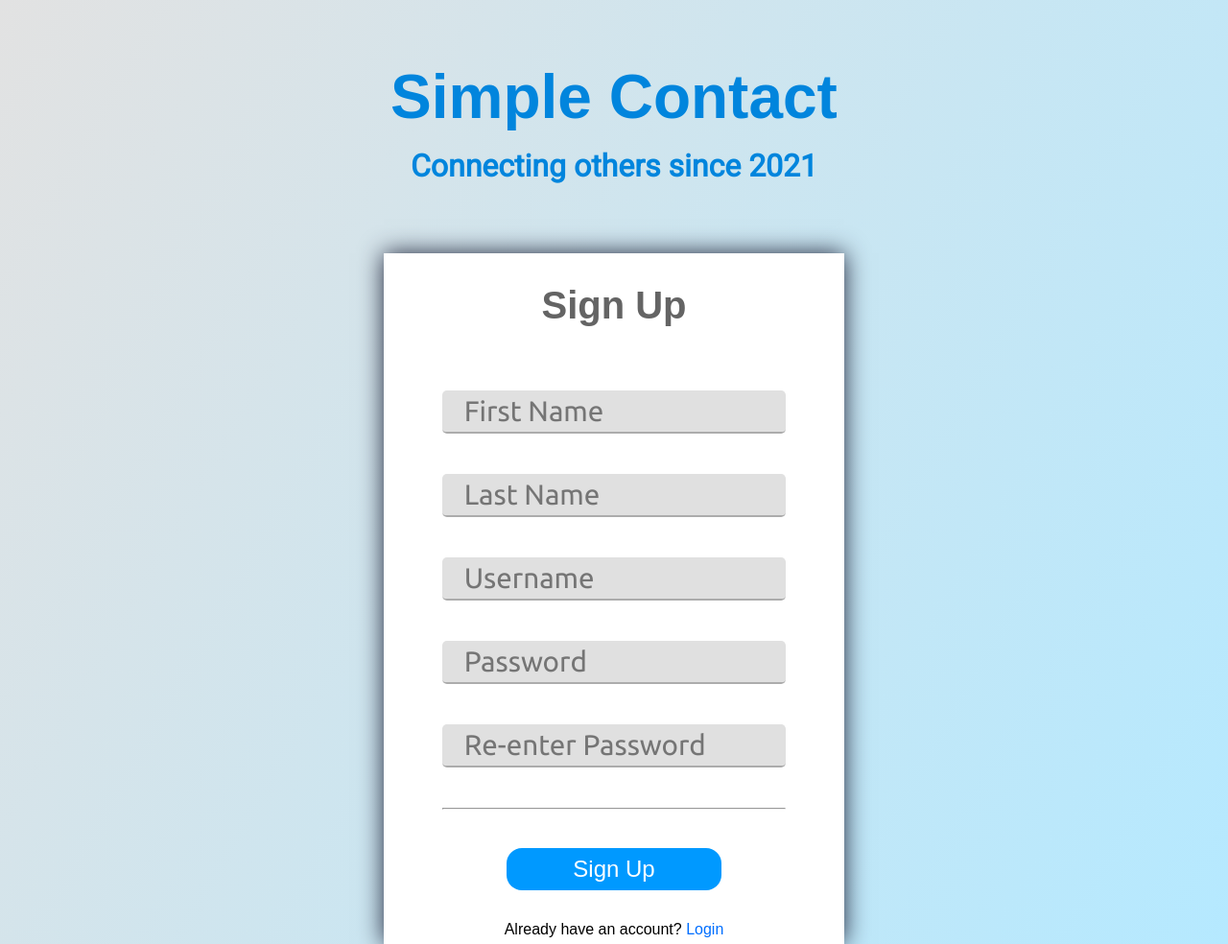
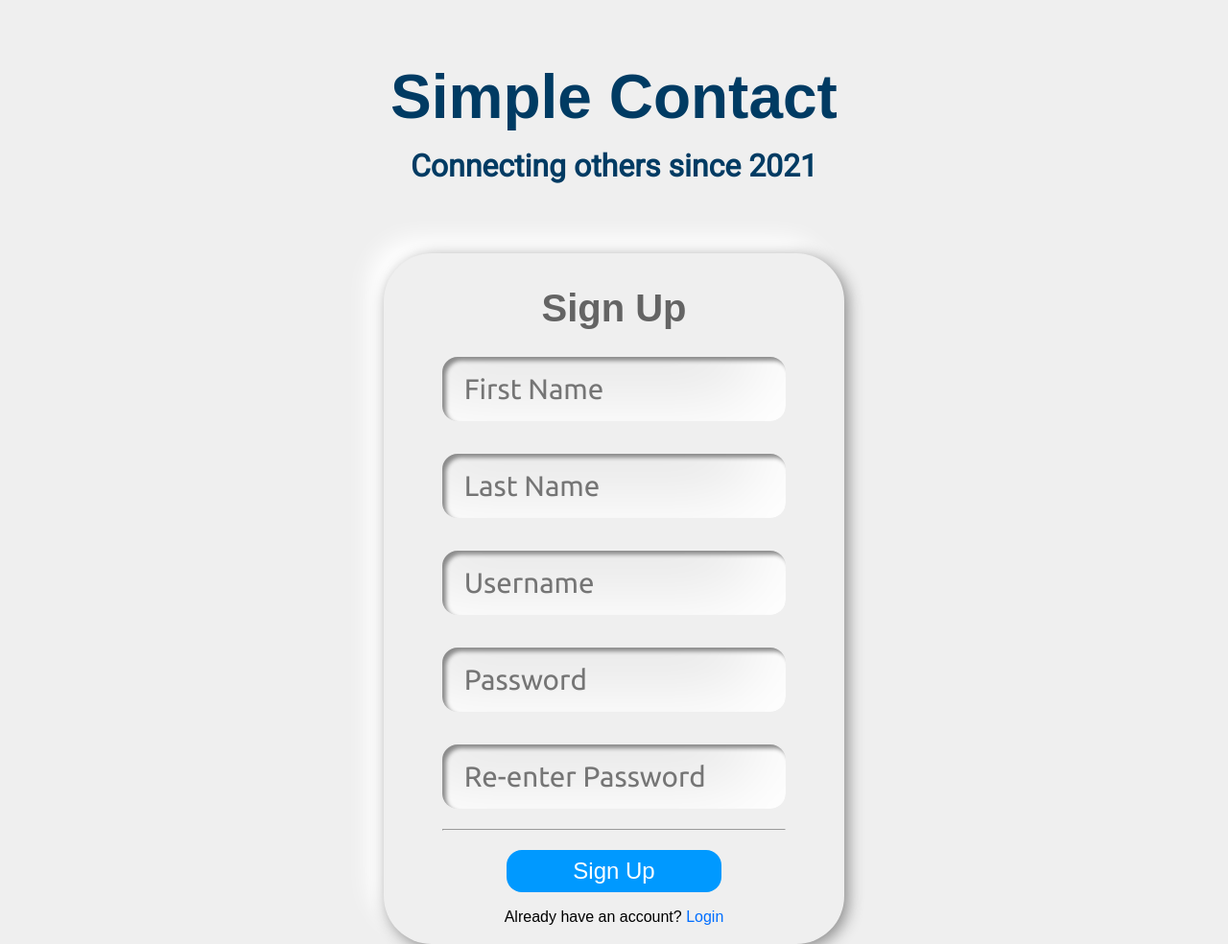
Before and after one commit to DillonNotDylan/COP4331-SmallProject, a PHP site: page /signUp.html in a window 1280 px wide. Shown: the whole page at 96% size. Run offline with PHP 8.4, Linux system fonts and the light colour scheme.

Commit message:
Neumorphism changes

```diff
--- a/css/loginStyles.css
+++ b/css/loginStyles.css
@@ -5,7 +5,7 @@ body
 	color: white;
 	min-height: 100vh;
 	font-family: Arial, Helvetica, sans-serif;
-    background-image: linear-gradient(120deg, #e2e2e2, #b5e9ff);
+    background:#efefef;
 	overflow-y: auto;
 }
 
@@ -16,7 +16,7 @@ body
    	width: 100%;
 	margin-top: 4rem;
    	text-align: center;
-   	color: #0185dd;
+   	color: #003b63;
 }
 
 .subtitle
@@ -26,7 +26,7 @@ body
 	width: 100%;
 	margin-top: 1rem;
    	text-align: center;
-   	color: #0085dd;
+   	color: #003b63;
 }
 
 .inner-title
@@ -52,9 +52,9 @@ body
 	width: 30rem;
 	height: 30rem;
 	padding: 1rem;
-	background-color: rgb(255, 255, 255);
-	border: none;
-	box-shadow: 0rem 0rem 1.5rem rgb(32, 36, 58);
+	border-radius: 50px;
+	background: #efefef;
+	box-shadow: 0.25rem 0.25rem 1rem #8b8b8b, -1rem -1rem 1.5rem #ffffff;
 }
 
 .loginDiv p
@@ -67,8 +67,8 @@ body
 	font-size: 2rem;
 	border: none;
 	background-color: rgb(224, 224, 224);
-	padding-top: 0.25rem;
-	padding-bottom: 0.25rem;
+	padding-top: 1rem;
+	padding-bottom: 1rem;
 	margin-top: 2rem;
 }
 
@@ -77,20 +77,20 @@ body
 	font-size: 2rem;
 	border: none;
 	background-color: rgb(224, 224, 224);
-	padding-top: 0.25rem;
-	padding-bottom: 0.25rem;
+	padding-top: 1rem;
+	padding-bottom: 1rem;
 }
 
 input[type="text"],input[type="password"]
 {
-	border-radius: 0.3rem;
-	border-bottom: 0.15rem solid #acacac;
 	justify-self: center;
 	text-align: left;
 	width: 80%;
 	margin-bottom: 2%;
 	font-family: 'Ubuntu', sans-serif;
 	padding-left: 1rem;
+	border-radius: 1rem;
+	box-shadow: inset 0.25rem 0.25rem 0.25rem #8b8b8b, inset -1rem -1rem 5rem #ffffff;
 }
 
 hr
@@ -140,8 +140,8 @@ hr
 	padding: 0.5rem;
 	width: 50%;
 	margin-left: 25%;
-	margin-top: -0.5rem;
-	margin-bottom: 2rem;
+	margin-top: -1.75rem;
+	margin-bottom: 0.75rem;
 }
 
 .signUpButton:hover
@@ -182,9 +182,9 @@ hr
 	width: 30rem;
 	height: 45rem;
 	padding: 1rem;
-	background-color: rgb(255, 255, 255);
-	border: none;
-	box-shadow: 0rem 0rem 1.5rem rgb(32, 36, 58);
+	border-radius: 50px;
+	background: #efefef;
+	box-shadow: 0.25rem 0.25rem 1rem #8b8b8b, -1rem -1rem 1.5rem #ffffff;
 }
 
 #signUpHere
@@ -208,21 +208,22 @@ hr
 	justify-content: center;
 	border: none;
 	border-radius: 0.3rem;
-	padding-top: 0.25rem;
-	padding-bottom: 0.25rem;
+	padding-top: 1rem;
+	padding-bottom: 1rem;
 	background-color: rgb(224, 224, 224);
-	margin-bottom: 0.5rem;
-	border-bottom: 0.15rem solid #acacac;
+	border-radius: 1rem;
+	box-shadow: inset 0.25rem 0.25rem 0.25rem #8b8b8b, inset -2rem -2rem 5rem #ffffff;
+
 }
 
 #first
 {
-	margin-top: 4rem;
+	margin-top: 1rem;
 }
 
 #repass
 {
-	margin-bottom: 1.25rem;
+	margin-bottom: 0rem;
 }
 
 .login-Link
@@ -231,7 +232,7 @@ hr
 	font-size: 1rem;
 	display: grid;
 	justify-content: center;
-	margin-bottom: 2rem;
+	margin-bottom: 0rem;
 }
 
 #outp
```
